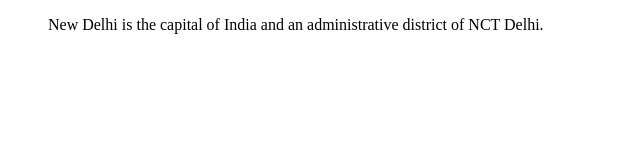
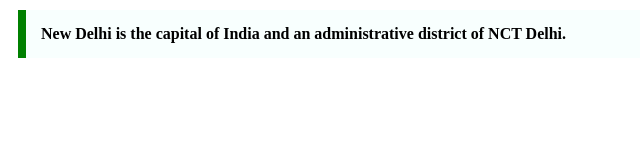
Before and after one commit to acciojob/trivia-Acciojob1, a website: page main.html in a window 1280 px wide. Shown: the whole page, without its empty margins (0-640 px from the left). Drawn offline with Linux system fonts and the light colour scheme.

Commit message:
created a submission

```diff
--- a/styles.css
+++ b/styles.css
@@ -1,4 +1,4 @@
-.blockquote{
+blockquote{
 	max-width: 600px;
 	margin: 10px;
 	padding: 15px;
```
